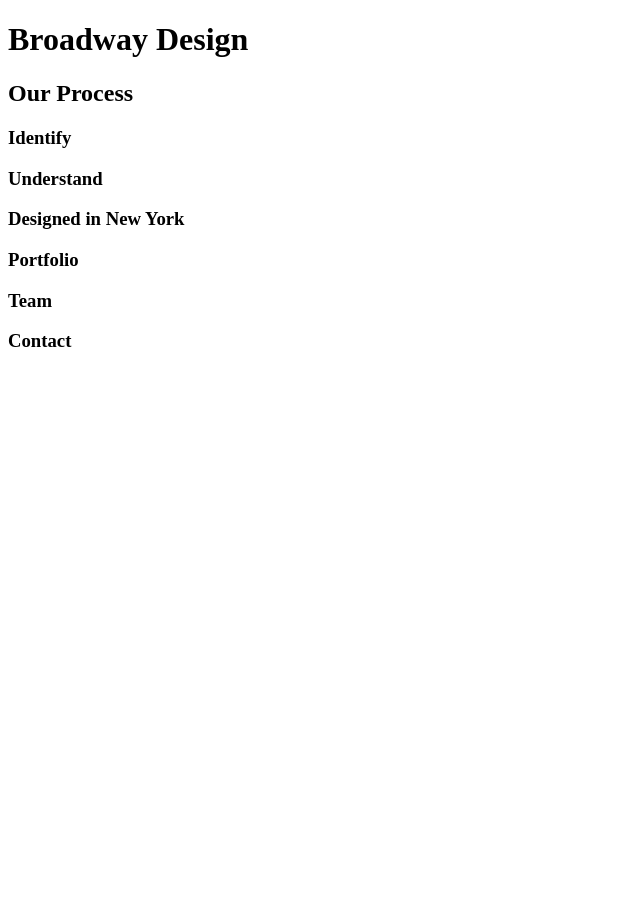
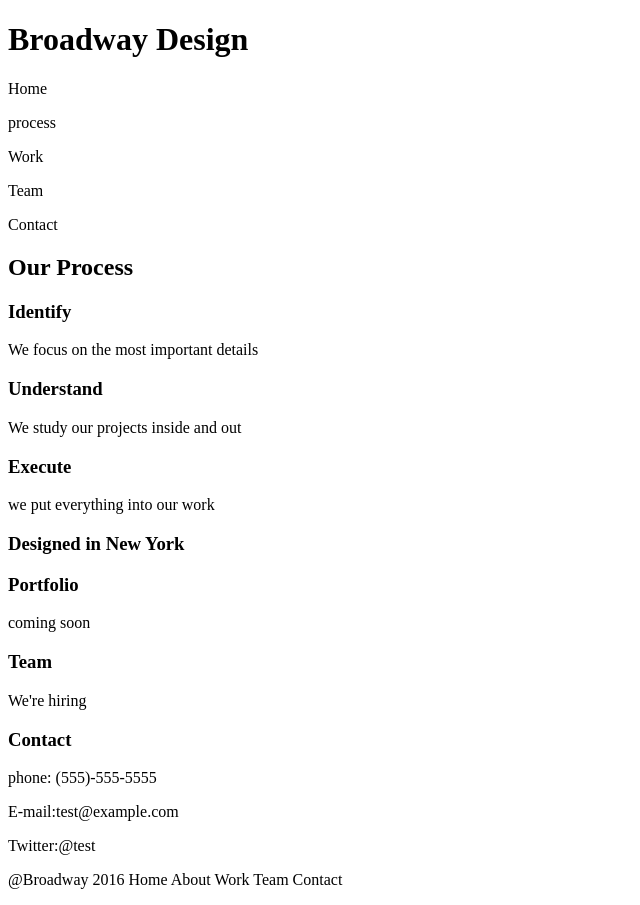
Before and after one commit to Jubayedacca/broadway, a plain HTML site: page index.html in a window 1280 px wide. Shown: the whole page, without its empty margins (0-640 px from the left). Before the commit the page ends 800 px from the top, so only its background shows below. Drawn offline with Linux system fonts and the light colour scheme.

Commit message:
added html content

```diff
--- a/index.html
+++ b/index.html
@@ -5,12 +5,27 @@
   </head>
   <body>
     <h1>Broadway Design</h1>
+      <p>Home</p>
+      <p>process</p>
+      <p>Work</p>
+      <p>Team</p>
+      <p>Contact</p>
     <h2>Our Process</h2>
     <h3>Identify</h3>
+      <p>We focus on the most important details</p>
     <h3>Understand</h3>
+      <p>We study our projects inside and out</p>
+    <h3>Execute</h3>
+      <p>we put everything into our work</p>
     <h3>Designed in New York</h3>
     <h3>Portfolio</h3>
+      <p>coming soon</p>
     <h3>Team</h3>
+      <p>We're hiring</p>
     <h3>Contact</h3>
+     <p>phone: (555)-555-5555</p>
+     <p>E-mail:test@example.com</p>
+     <p>Twitter:@test</p>
+   <p>@Broadway 2016 Home About Work Team Contact</p>
   </body>
 </html>
```
